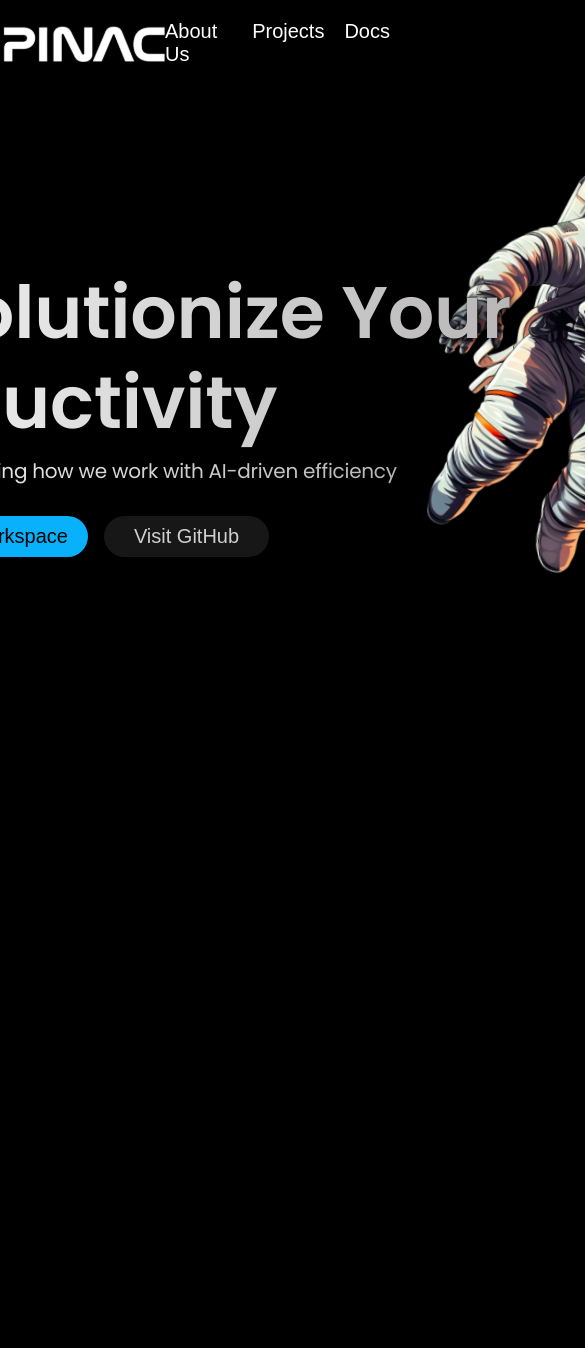
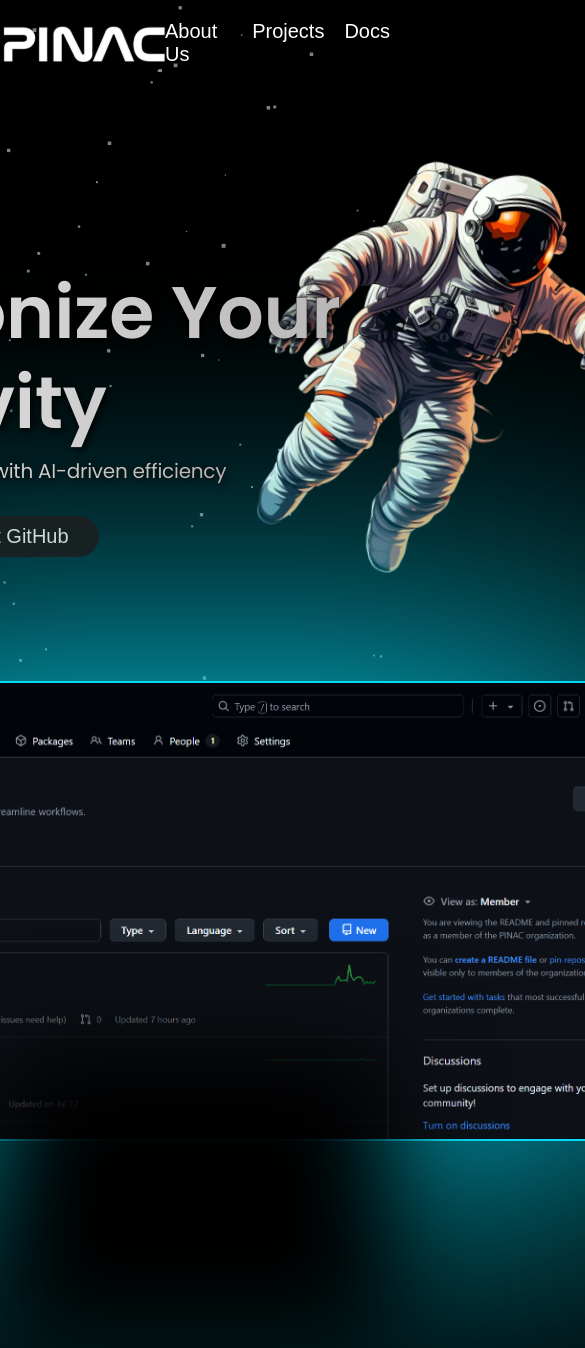
Before and after one commit to pinacai/PINAC_Web, a React (Vite) app: page / in a window 390 px wide. Shown: the top 1348 px of the page, 585 px wide, since content can reach past the window. Before the commit the page ends 844 px from the top, so only its background shows below. Built offline with nearby package versions, Linux system fonts and the light colour scheme; a web font is replaced by a local one.

Commit message:
feat: Completed Hero Section
Added the left part of Hero Section, means, Organization's GitHub Page with glowing background and the dark ending. Also added the Particle Effect in the Hero Section.

```diff
--- /dev/null
+++ b/src/pages/Home/components/ParticleEffect.tsx
@@ -0,0 +1,87 @@
+import React, { useEffect, useRef } from 'react';
+
+interface Particle {
+  x: number;
+  y: number;
+  size: number;
+  speedX: number;
+  speedY: number;
+}
+
+const ParticleEffect: React.FC = () => {
+  const canvasRef = useRef<HTMLCanvasElement>(null);
+
+  useEffect(() => {
+    const canvas = canvasRef.current;
+    if (!canvas) return;
+
+    const ctx = canvas.getContext('2d');
+    if (!ctx) return;
+
+    canvas.width = window.innerWidth;
+    canvas.height = window.innerHeight;
+
+    const particles: Particle[] = [];
+    const particleCount = 60;
+
+    // Create particles
+    for (let i = 0; i < particleCount; i++) {
+      particles.push({
+        x: Math.random() * canvas.width,
+        y: Math.random() * canvas.height,
+        size: Math.random() * 3 + 1,
+        speedX: Math.random() * 0.5 - 0.25, // Change speed range here for slower speed
+        speedY: Math.random() * 0.5 - 0.25  // Change speed range here for slower speed
+      });
+    }
+
+    const animate = () => {
+      ctx.clearRect(0, 0, canvas.width, canvas.height);
+
+      particles.forEach((particle) => {
+        particle.x += particle.speedX;
+        particle.y += particle.speedY;
+
+        if (particle.x > canvas.width) particle.x = 0;
+        if (particle.x < 0) particle.x = canvas.width;
+        if (particle.y > canvas.height) particle.y = 0;
+        if (particle.y < 0) particle.y = canvas.height;
+
+        ctx.fillStyle = 'rgba(255, 255, 255, 0.5)';
+        ctx.fillRect(particle.x - particle.size / 2, particle.y - particle.size / 2, particle.size, particle.size);  // Draw a square
+      });
+
+      requestAnimationFrame(animate);
+    };
+
+    animate();
+
+    const handleResize = () => {
+      canvas.width = window.innerWidth;
+      canvas.height = window.innerHeight;
+    };
+
+    window.addEventListener('resize', handleResize);
+
+    return () => {
+      window.removeEventListener('resize', handleResize);
+    };
+  }, []);
+
+  return (
+    <canvas
+      ref={canvasRef}
+      style={{
+        position: 'fixed',
+        top: 0,
+        left: 0,
+        width: '100%',
+        height: '100%',
+        background: 'black',
+        zIndex: -1
+      }}
+    />
+  );
+};
+
+export default ParticleEffect;
--- a/src/pages/Home/sections/HeroSection.tsx
+++ b/src/pages/Home/sections/HeroSection.tsx
@@ -1,10 +1,17 @@
 import React from "react";
+import ParticleEffect from "../components/ParticleEffect";
+import styles from "../styles/HeroSection.module.css";
+
+// image
 import astronautImage from "../../../assets/astronaut.svg";
-import styles from "../styles/HeroSection.module.css";
+import orgGithubPage from "../../../assets/OrgGitHubPage.png";
 
 const HeroSection: React.FC = () => {
   return (
+    <>
       <section className={styles.heroSection}>
+        <div className={styles.upperSection}>
+        <ParticleEffect />
           <div className={styles.content}>
             <div className={styles.titleContainer}>
               <span
@@ -36,7 +43,18 @@
               className={styles.astronautImage}
             />
           </div>
+        </div>
+        {/*     Lower Section    */}
+        {/* ==================== */}
+        <div className={styles.lowerSection}>
+          <div className={styles.glowingPage}>
+            <div className={styles.glowingCircle}/>
+            <img className={styles.githubPageScreenshot} src={orgGithubPage} alt="Organization's GitHub Page" />
+          </div>
+          <div className={styles.darkCircle}/>
+        </div>
       </section>
+    </>
   );
 };
 
--- a/src/pages/Home/styles/HeroSection.module.css
+++ b/src/pages/Home/styles/HeroSection.module.css
@@ -1,4 +1,13 @@
 .heroSection {
+  display: flex;
+  flex-direction: column;
+  align-items: center;
+}
+
+/*      Lower Section      */
+/* ======================= */
+
+.upperSection {
   display: flex;
   justify-content: space-between;
   height: 536px;
@@ -97,3 +106,48 @@
   height: 100%;
   object-fit: contain;
 }
+
+/*      Lower Section      */
+/* ======================= */
+
+.lowerSection {
+  height: 100%;
+  width: 100%;
+  display: flex;
+  align-items: center;
+  justify-content: center;
+}
+
+.glowingPage {
+  margin-top: 126px;
+  display: flex;
+  align-items: center;
+  justify-content: center;
+}
+
+.githubPageScreenshot {
+  width: 85%;
+  height: auto;
+  border: 2px solid #04DAF5;
+  border-radius: 20px;
+  object-fit: contain;
+  z-index: 100;
+}
+
+.glowingCircle{
+  position: absolute;
+  width: 1000px;
+  height: 500px;
+  background: #04DAF5;
+  filter: blur(150px);
+}
+
+.darkCircle{
+  margin-top: 700px;
+  position: absolute;
+  width: 100%;
+  height: 300px;
+  background: #000;
+  filter: blur(50px);
+  z-index: 200;
+}
```
Also changed, not shown: src/assets/OrgGitHubPage.png (added). Lines whose indentation alone changed are shown as unchanged.
